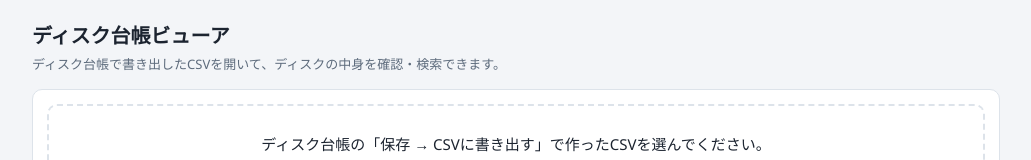
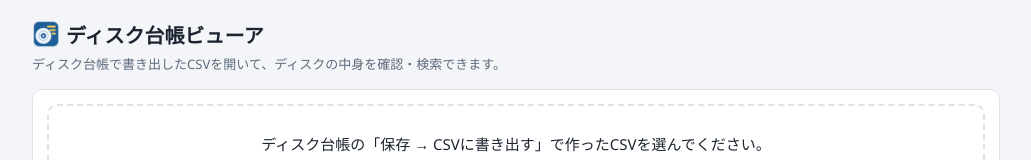
Before and after one commit to tatata17/Disk-Daicho, a plain HTML site: page docs/index.html in a window 1280 px wide. Shown: the top 160 px of the page, without its empty margins (124-1155 px from the left). Drawn offline with Linux system fonts and the light colour scheme.

Commit message:
専用アイコンを追加し、タスクバーで他のpywと分かれるようにした
Co-Authored-By: Claude Fable 5.2 <noreply@anthropic.com>
Claude-Session: https://claude.ai/code/session_01KDHkD5uM6sB3GF6Wa7AdAx

```diff
--- a/docs/index.html
+++ b/docs/index.html
@@ -4,6 +4,7 @@
 <meta charset="utf-8">
 <meta name="viewport" content="width=device-width, initial-scale=1">
 <title>ディスク台帳ビューア</title>
+<link rel="icon" type="image/png" href="icon.png">
 <meta name="description" content="ディスク台帳で書き出したCSVを開いて、ディスクの中身を確認・検索できるページです。ファイルはブラウザの中だけで読み込まれ、どこにも送信されません。">
 <style>
 :root{
@@ -69,7 +70,7 @@ footer a{color:var(--accent)}
 </head>
 <body>
 <div class="wrap">
-  <h1>ディスク台帳ビューア</h1>
+  <h1><img src="icon.png" alt="" width="28" height="28" style="vertical-align:-5px;margin-right:6px">ディスク台帳ビューア</h1>
   <p class="lead">ディスク台帳で書き出したCSVを開いて、ディスクの中身を確認・検索できます。</p>
 
   <div class="panel" id="loadPanel">
```
Also changed, not shown: docs/icon.png (added), 1 other file.
